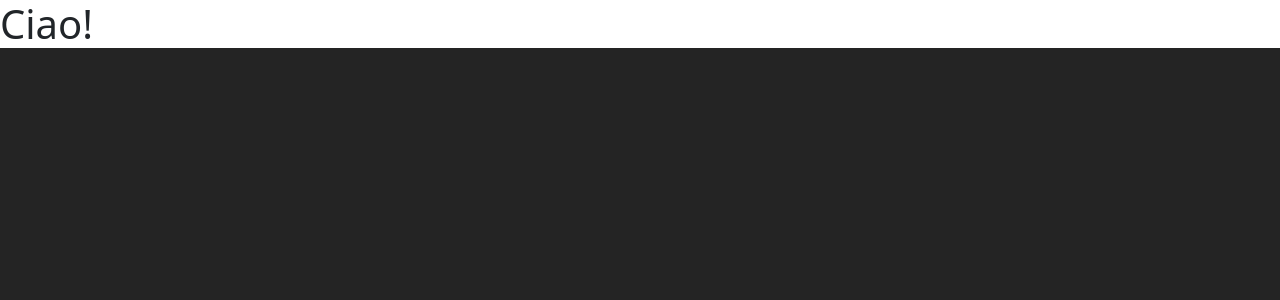
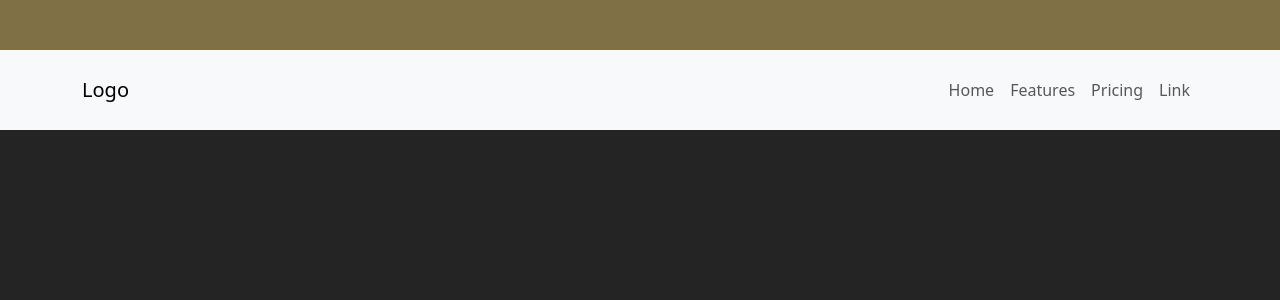
Before and after one commit to GiuseppeCassone/proj-html-vuejs, a Vue app: page / in a window 1280 px wide. Shown: the top 300 px of the page. Built offline with nearby package versions, Linux system fonts and the light colour scheme.

Commit message:
macrostruttura header completata creando due componenti

```diff
--- a/src/App.vue
+++ b/src/App.vue
@@ -1,9 +1,13 @@
 <script>
   import AppHeader from './components/AppHeader.vue';
+  import AppMain from './components/AppMain.vue';
+  import AppFooter from './components/AppFooter.vue';
 
   export default {
     components: {
       AppHeader,
+      AppMain,
+      AppFooter,
     }
   }
 </script>
@@ -11,6 +15,8 @@
 <template>
 
   <AppHeader></AppHeader>
+  <AppMain></AppMain>
+  <AppFooter></AppFooter>
 
 </template>
 
--- /dev/null
+++ b/src/components/AppFooter.vue
@@ -0,0 +1,13 @@
+<script>
+    export default {
+        name: 'AppFooter',
+    }
+</script>
+
+<template>
+
+</template>
+
+<style lang="scss">
+
+</style>
--- a/src/components/AppHeader.vue
+++ b/src/components/AppHeader.vue
@@ -1,11 +1,22 @@
 <script>
+    import AppNavContacts from './AppNavContacts.vue';
+    import AppNav from './AppNav.vue';
+
     export default {
         name: 'AppHeader',
+
+        components: {
+            AppNavContacts,
+            AppNav,
+        }
     }
 </script>
 
 <template>
-    <h1>Ciao!</h1>
+
+    <AppNavContacts></AppNavContacts>
+    <AppNav></AppNav>
+
 </template>
 
 <style lang="scss">
--- /dev/null
+++ b/src/components/AppMain.vue
@@ -0,0 +1,13 @@
+<script>
+    export default {
+        name: 'AppMain',
+    }
+</script>
+
+<template>
+
+</template>
+
+<style lang="scss">
+
+</style>
--- /dev/null
+++ b/src/components/AppNav.vue
@@ -0,0 +1,40 @@
+<script>
+    export default {
+        name: 'AppNav',
+    }
+</script>
+
+<template>
+    <nav class="navbar navbar-expand-lg bg-body-tertiary">
+        <div class="container">
+            <a class="navbar-brand" href="#">Logo</a>
+            <button class="navbar-toggler" type="button" data-bs-toggle="collapse" data-bs-target="#navbarNav" aria-controls="navbarNav" aria-expanded="false" aria-label="Toggle navigation">
+            <span class="navbar-toggler-icon"></span>
+            </button>
+            <div class="collapse navbar-collapse justify-content-end" id="navbarNav">
+                <ul class="navbar-nav">
+                    <li class="nav-item">
+                    <a class="nav-link" aria-current="page" href="#">Home</a>
+                    </li>
+                    <li class="nav-item">
+                    <a class="nav-link" href="#">Features</a>
+                    </li>
+                    <li class="nav-item">
+                    <a class="nav-link" href="#">Pricing</a>
+                    </li>
+                    <li class="nav-item">
+                    <a class="nav-link" href="#" >Link</a>
+                    </li>
+                </ul>
+            </div>
+        </div>
+    </nav>
+</template>
+
+<style lang="scss">
+
+    .navbar{
+        padding: 20px 0;
+    }
+
+</style>
--- /dev/null
+++ b/src/components/AppNavContacts.vue
@@ -0,0 +1,20 @@
+<script>
+    export default {
+        name: 'AppNavContacts',
+    }
+</script>
+
+<template>
+
+    <div class="nav-contacts"></div>
+
+</template>
+
+<style lang="scss">
+
+    .nav-contacts{
+        height: 50px;
+        background-color: #7F7045;
+    }
+
+</style>
```
